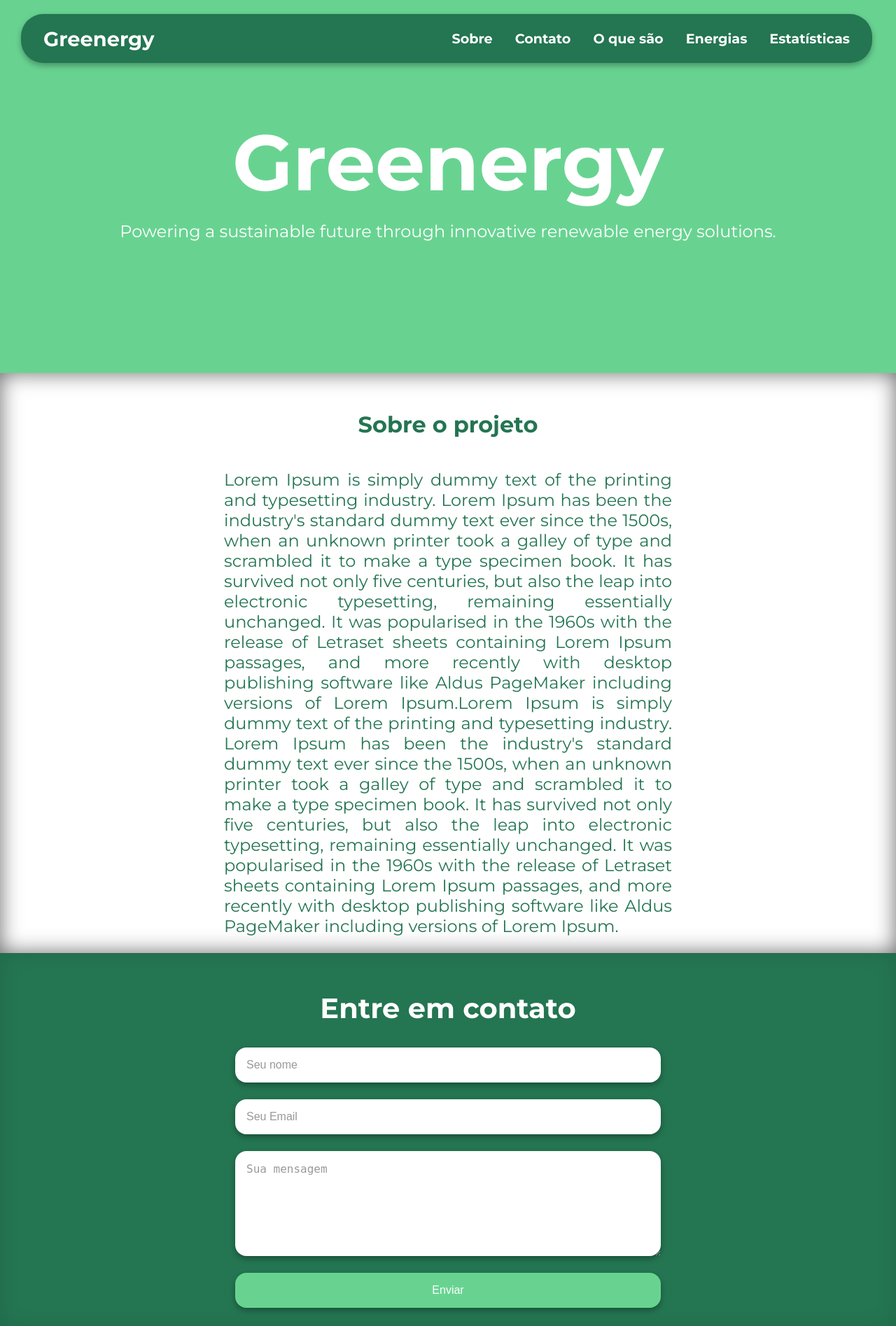
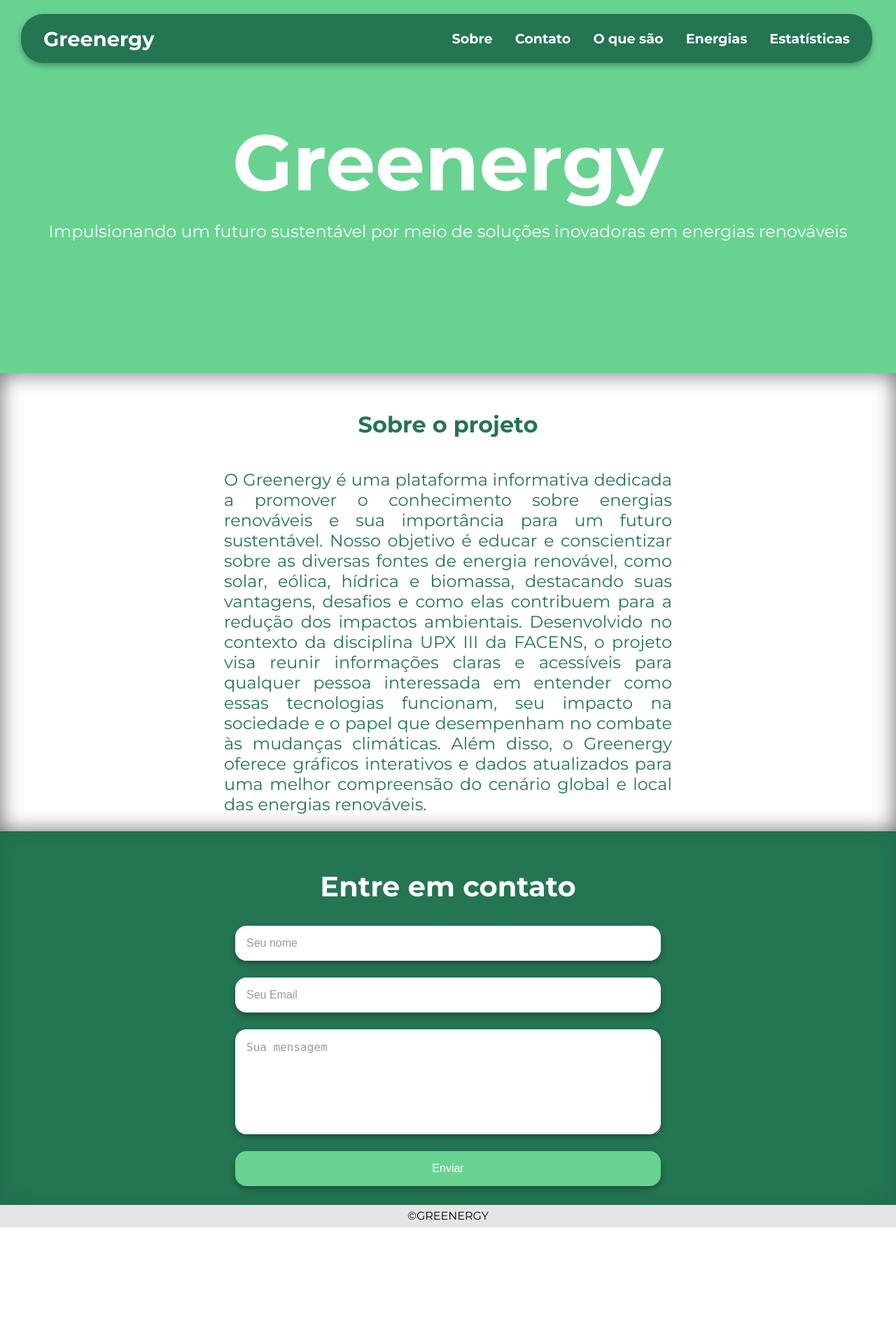
Before and after one commit to JoaogDi4s/Greenergy, a Flask app: page / in a window 1280 px wide. Shown: the top 1895 px of the page at 70% size. After the commit the page ends 1754 px from the top, so only its background shows below. Run offline with Flask 3, Linux system fonts and the light colour scheme.

Commit message:
javascript externo

```diff
--- /dev/null
+++ b/v4/static/js/script.js
@@ -0,0 +1,11 @@
+function toggleMenu() {
+    const nav = document.querySelector(".menuNavegação nav");
+    nav.classList.toggle("show");
+}
+
+// Fecha o menu ao clicar num link (em mobile)
+document.querySelectorAll(".menuNavegação nav a").forEach(link => {
+    link.addEventListener("click", () => {
+        document.querySelector(".menuNavegação nav").classList.remove("show");
+    });
+});
--- a/v4/templates/OqueSao.html
+++ b/v4/templates/OqueSao.html
@@ -1,5 +1,5 @@
 <!DOCTYPE html>
-<html lang="en">
+<html lang="pt-br">
 
 <head>
     <meta charset="UTF-8">
@@ -204,6 +204,8 @@
     <div class="rodape">
         <p>©GREENERGY</p>
     </div>
+
+    <script src="{{ url_for('static', filename='js/script.js') }}"></script>
 </body>
 
 </html>
--- a/v4/templates/biomassa.html
+++ b/v4/templates/biomassa.html
@@ -1,5 +1,5 @@
 <!DOCTYPE html>
-<html lang="en">
+<html lang="pt-br">
 
 <head>
     <meta charset="UTF-8">
@@ -272,6 +272,8 @@
     <div class="rodape">
         <p>©GREENERGY</p>
     </div>
+
+    <script src="{{ url_for('static', filename='js/script.js') }}"></script>
 </body>
 
 </html>
--- a/v4/templates/eolica.html
+++ b/v4/templates/eolica.html
@@ -1,5 +1,5 @@
 <!DOCTYPE html>
-<html lang="en">
+<html lang="pt-br">
 
 <head>
     <meta charset="UTF-8">
@@ -289,6 +289,8 @@
     <div class="rodape">
         <p>©GREENERGY</p>
     </div>
+
+    <script src="{{ url_for('static', filename='js/script.js') }}"></script>
 </body>
 
 </html>
--- a/v4/templates/geotermica.html
+++ b/v4/templates/geotermica.html
@@ -1,5 +1,5 @@
 <!DOCTYPE html>
-<html lang="en">
+<html lang="pt-br">
 
 <head>
     <meta charset="UTF-8">
@@ -286,6 +286,8 @@
     <div class="rodape">
         <p>©GREENERGY</p>
     </div>
+
+    <script src="{{ url_for('static', filename='js/script.js') }}"></script>
 </body>
 
 </html>
--- a/v4/templates/hidrica.html
+++ b/v4/templates/hidrica.html
@@ -1,5 +1,5 @@
 <!DOCTYPE html>
-<html lang="en">
+<html lang="pt-br">
 
 <head>
     <meta charset="UTF-8">
@@ -307,6 +307,8 @@
     <div class="rodape">
         <p>©GREENERGY</p>
     </div>
+
+    <script src="{{ url_for('static', filename='js/script.js') }}"></script>
 </body>
 
 </html>
--- a/v4/templates/index.html
+++ b/v4/templates/index.html
@@ -7,7 +7,7 @@
     <!-- Fonte Montserrat -->
     <link rel="stylesheet" href="https://fonts.googleapis.com/css2?family=Montserrat:wght@400;500;700&display=swap">
     <link rel="stylesheet" href="{{ url_for('static', filename='css/style.css') }}">
-    <link rel="icon" href="{{ url_for('static', filename='imagens/icon.svg') }}" alt="200%" >
+    <link rel="icon" href="{{ url_for('static', filename='imagens/icon.svg') }}" alt="200%">
 
     <title>Greenergy</title>
 </head>
@@ -42,7 +42,7 @@
         </div>
         <div class="titulo">
             <h1>Greenergy</h1>
-            <p>Powering a sustainable future through innovative renewable energy solutions.</p>
+            <p>Impulsionando um futuro sustentável por meio de soluções inovadoras em energias renováveis</p>
         </div>
     </div>
 
@@ -52,18 +52,16 @@
             Sobre o projeto
         </h1>
         <p>
-            Lorem Ipsum is simply dummy text of the printing and typesetting industry. Lorem Ipsum has been the
-            industry's standard dummy text ever since the 1500s, when an unknown printer took a galley of type and
-            scrambled it to make a type specimen book. It has survived not only five centuries, but also the leap into
-            electronic typesetting, remaining essentially unchanged. It was popularised in the 1960s with the release of
-            Letraset sheets containing Lorem Ipsum passages, and more recently with desktop publishing software like
-            Aldus PageMaker including versions of Lorem Ipsum.Lorem Ipsum is simply dummy text of the printing and
-            typesetting industry. Lorem Ipsum has been the
-            industry's standard dummy text ever since the 1500s, when an unknown printer took a galley of type and
-            scrambled it to make a type specimen book. It has survived not only five centuries, but also the leap into
-            electronic typesetting, remaining essentially unchanged. It was popularised in the 1960s with the release of
-            Letraset sheets containing Lorem Ipsum passages, and more recently with desktop publishing software like
-            Aldus PageMaker including versions of Lorem Ipsum.
+            O Greenergy é uma plataforma informativa dedicada a promover o conhecimento sobre energias renováveis e sua
+            importância para um futuro sustentável. Nosso objetivo é educar e conscientizar sobre as diversas fontes de
+            energia renovável, como solar, eólica, hídrica e biomassa, destacando suas vantagens, desafios e como elas
+            contribuem para a redução dos impactos ambientais.
+
+            Desenvolvido no contexto da disciplina UPX III da FACENS, o projeto visa reunir informações claras e
+            acessíveis para qualquer pessoa interessada em entender como essas tecnologias funcionam, seu impacto na
+            sociedade e o papel que desempenham no combate às mudanças climáticas. Além disso, o Greenergy oferece
+            gráficos interativos e dados atualizados para uma melhor compreensão do cenário global e local das energias
+            renováveis.
         </p>
     </div>
     <!-- Contato -->
@@ -79,19 +77,7 @@
     <div class="rodape">
         <p>©GREENERGY</p>
     </div>
-    <script>
-        function toggleMenu() {
-            const nav = document.querySelector(".menuNavegação nav");
-            nav.classList.toggle("show");
-        }
-
-        // Fecha o menu ao clicar num link (em mobile)
-        document.querySelectorAll(".menuNavegação nav a").forEach(link => {
-            link.addEventListener("click", () => {
-                document.querySelector(".menuNavegação nav").classList.remove("show");
-            });
-        });
-    </script>
+    <script src="{{ url_for('static', filename='js/script.js') }}"></script>
 </body>
 
 </html>
--- a/v4/templates/oceanica.html
+++ b/v4/templates/oceanica.html
@@ -1,5 +1,5 @@
 <!DOCTYPE html>
-<html lang="en">
+<html lang="pt-br">
 
 <head>
     <meta charset="UTF-8">
@@ -290,6 +290,8 @@
     <div class="rodape">
         <p>©GREENERGY</p>
     </div>
+
+    <script src="{{ url_for('static', filename='js/script.js') }}"></script>
 </body>
 
 </html>
--- a/v4/templates/solar.html
+++ b/v4/templates/solar.html
@@ -1,5 +1,5 @@
 <!DOCTYPE html>
-<html lang="en">
+<html lang="pt-br">
 
 <head>
     <meta charset="UTF-8">
@@ -305,6 +305,8 @@
     <div class="rodape">
         <p>©GREENERGY</p>
     </div>
+
+    <script src="{{ url_for('static', filename='js/script.js') }}"></script>
 </body>
 
 </html>
```
